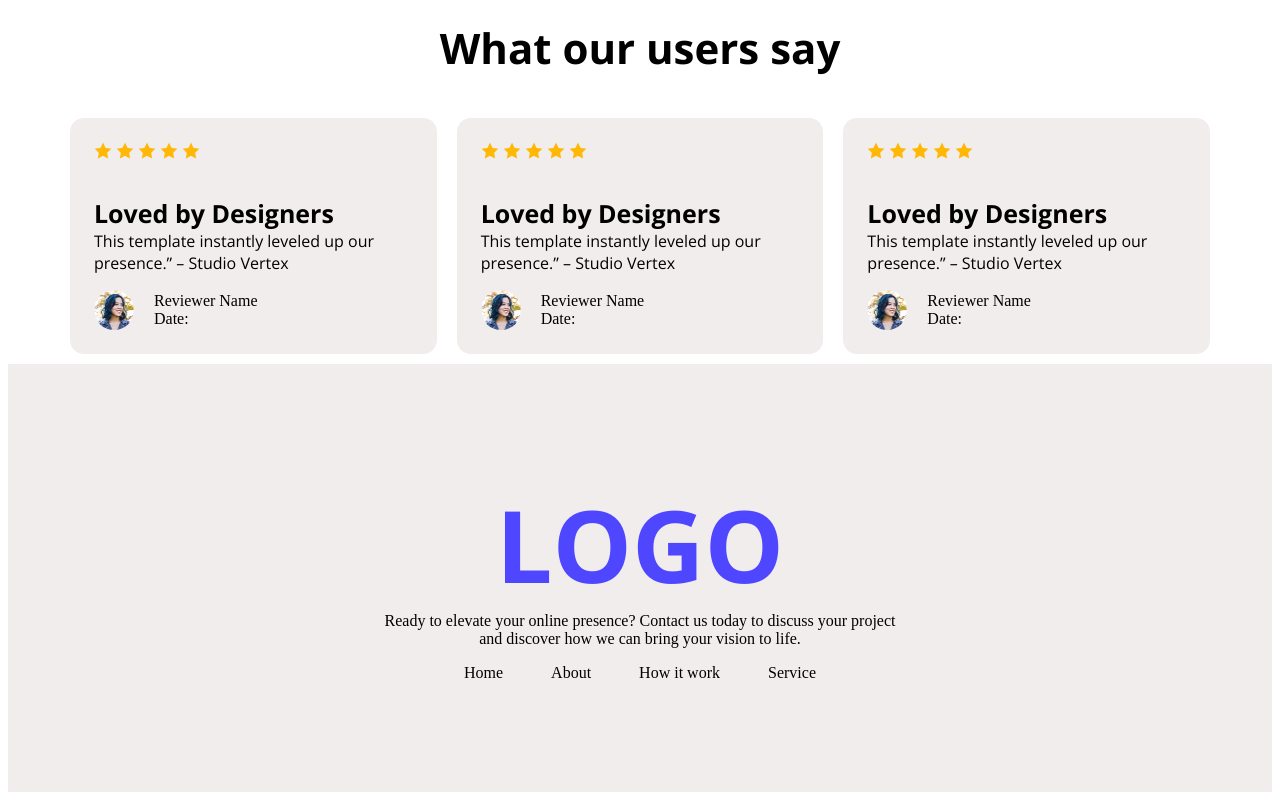
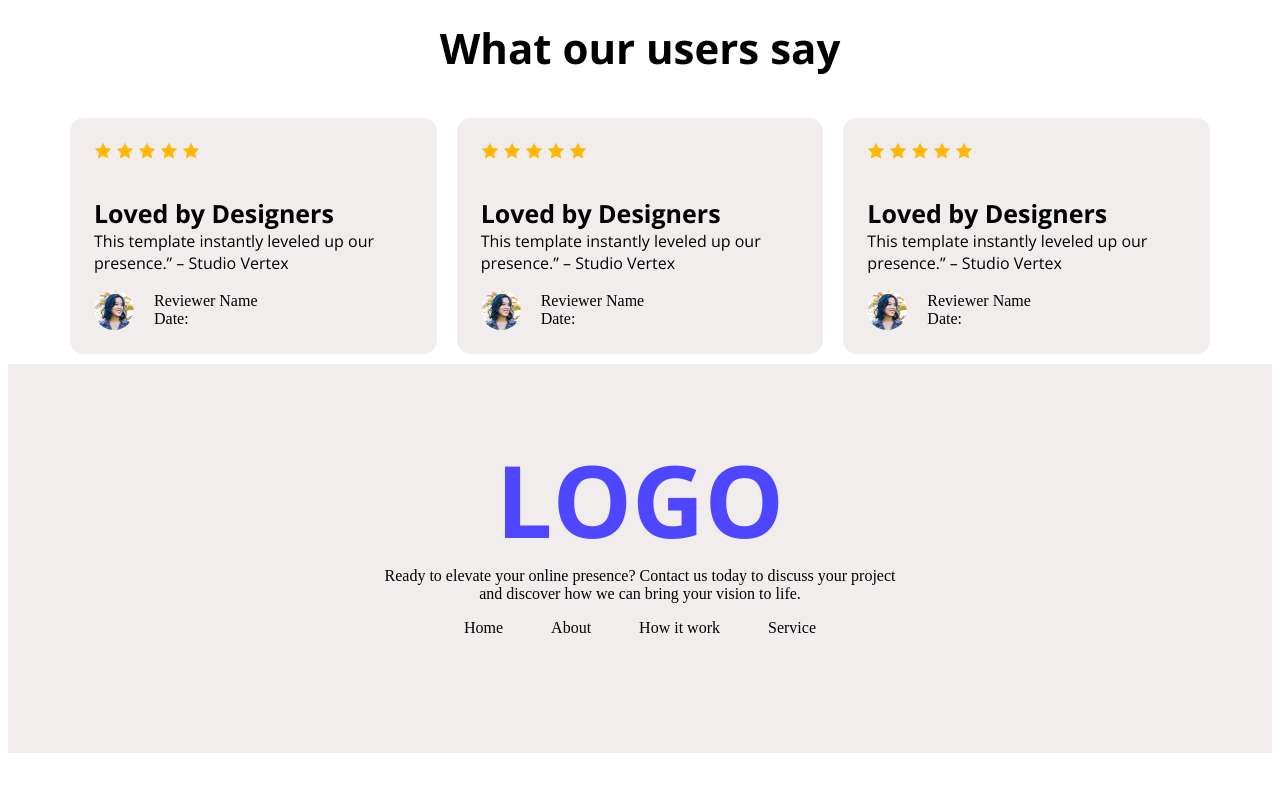
Before and after one commit to SudiptoBaral/Project-B12A01, a plain HTML site: page index.html in a window 1280 px wide. Shown: the part 1613-2413 px from the top of the page. After the commit the page ends 2374 px from the top, so only its background shows below. Drawn offline with nearby package versions, Linux system fonts and the light colour scheme.

Commit message:
some change design

```diff
--- a/styles/style.css
+++ b/styles/style.css
@@ -149,17 +149,16 @@
 }
 /* footer section */
 .footer{
-    height: 428px;
     display: flex;
     justify-content: center;
-    align-items: center;
+    align-items: flex-end;
     margin-top: 10px;
     background-color:#F2EDED;
+    padding-bottom: 100px;
 }
 .footer-main-content{
     width: 531px;
     text-align: center;
-    margin-bottom: 50px;
 }
 .footer-content2{
     display: flex;
```
